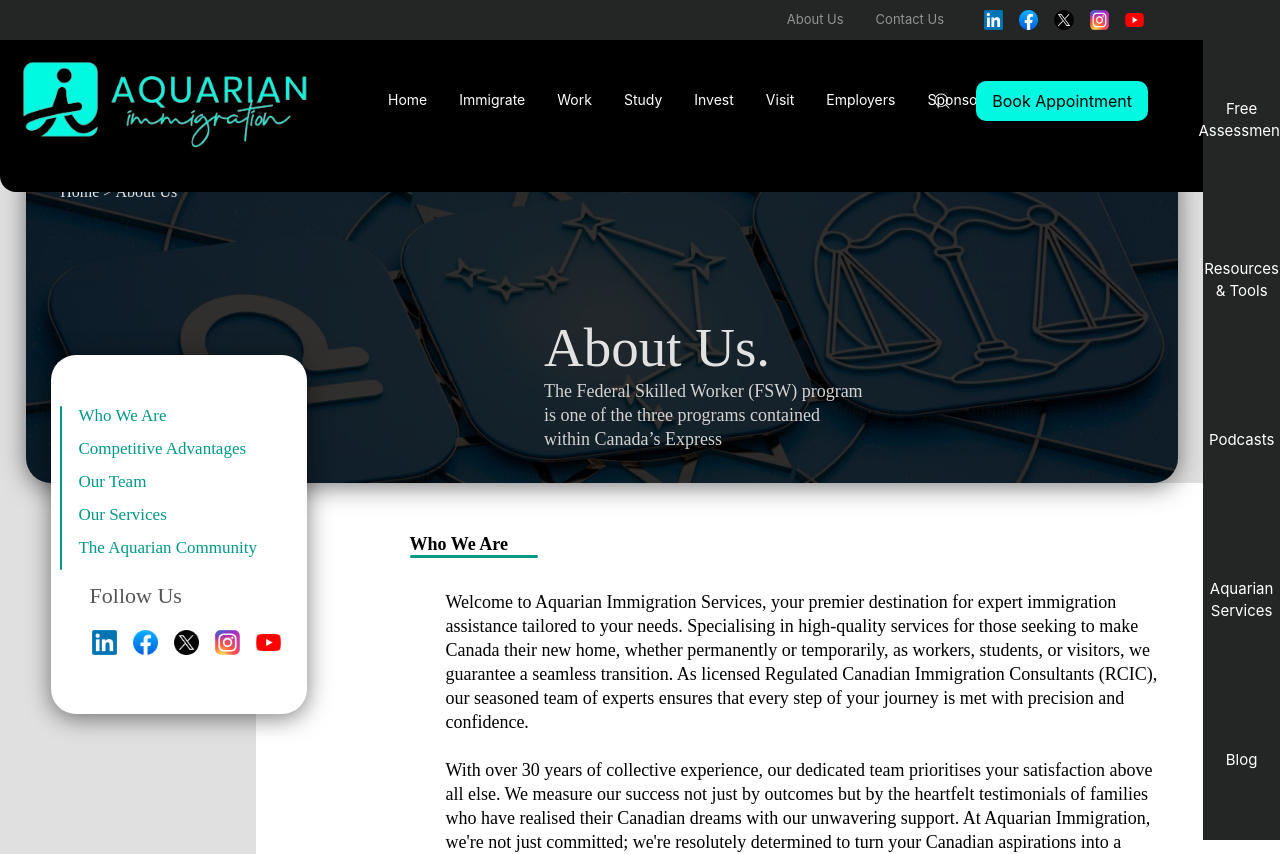
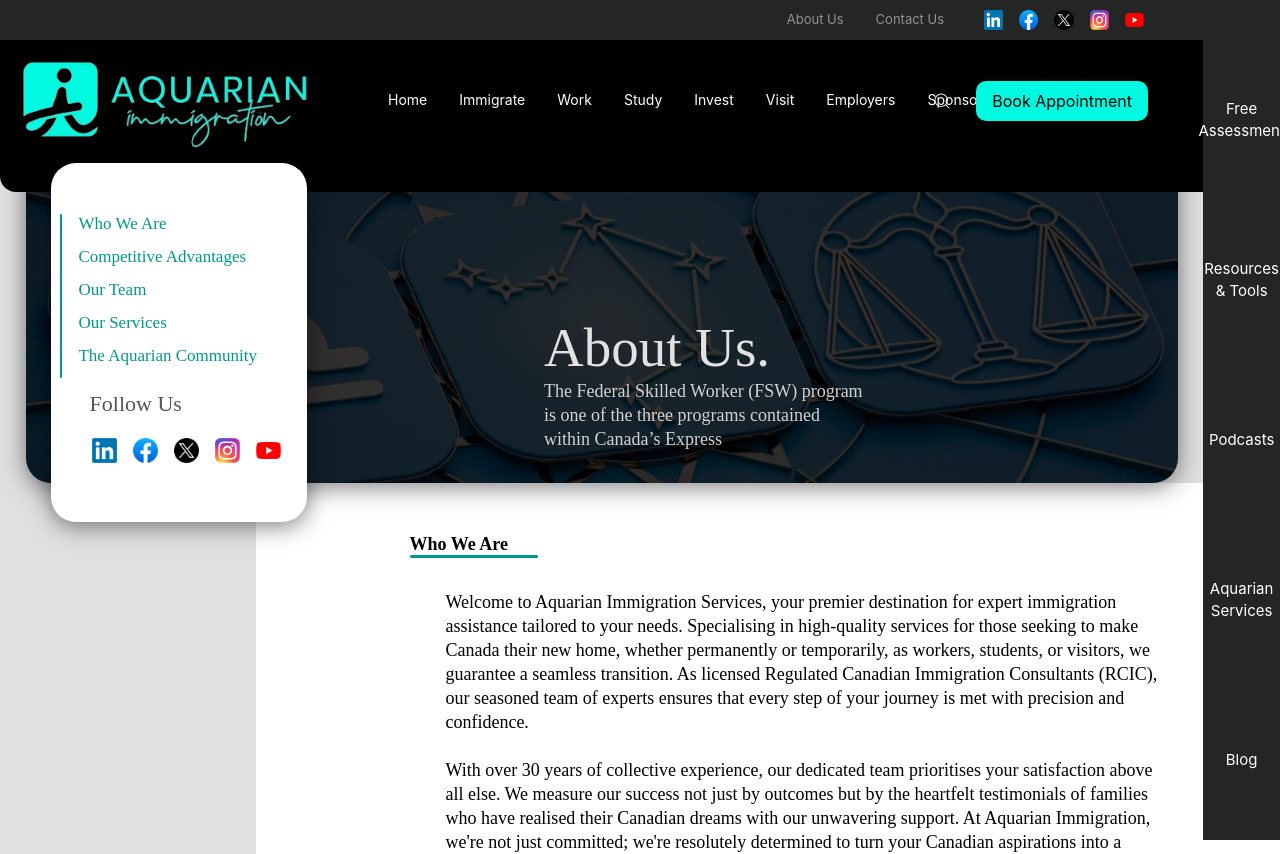
Before and after one commit to BizmanSS/Aquarian, a React (Create React App) app: page /about-us in a window 1280 px wide. Shown: the top 854 px of the page. Built offline with nearby package versions, Linux system fonts and the light colour scheme; the HTML template or start-up script is replaced by a standard one.

Commit message:
Update AboutUs.css

```diff
--- a/src/styles/AboutUs.css
+++ b/src/styles/AboutUs.css
@@ -197,6 +197,9 @@
   .sub-heading {
     font-size: 19px;
   }
+  .sub-heading-content {
+  margin-top: -15%;
+}
   .WhoWe .text-div p1 {
     font-size: 20px;
   }
@@ -241,6 +244,9 @@
   .WhoWe .text-div p1 {
     font-size: 18px;
   }
+    .sub-heading-content {
+  margin-top: -20%;
+}
   .follow {
     font-size: 22px;
   }
@@ -286,6 +292,9 @@
   .sub-heading {
     font-size: 17px;
   }
+    .sub-heading-content {
+  margin-top: -25%;
+}
   .follow {
     font-size: 22px;
   }
```
